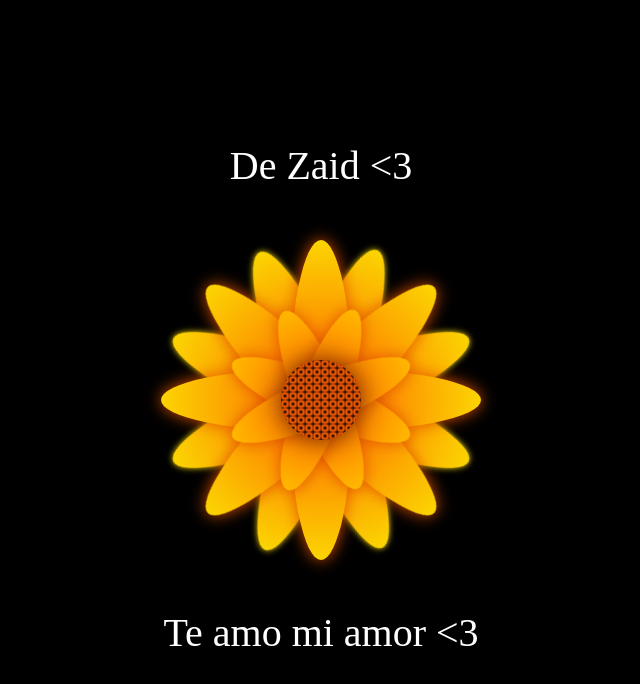
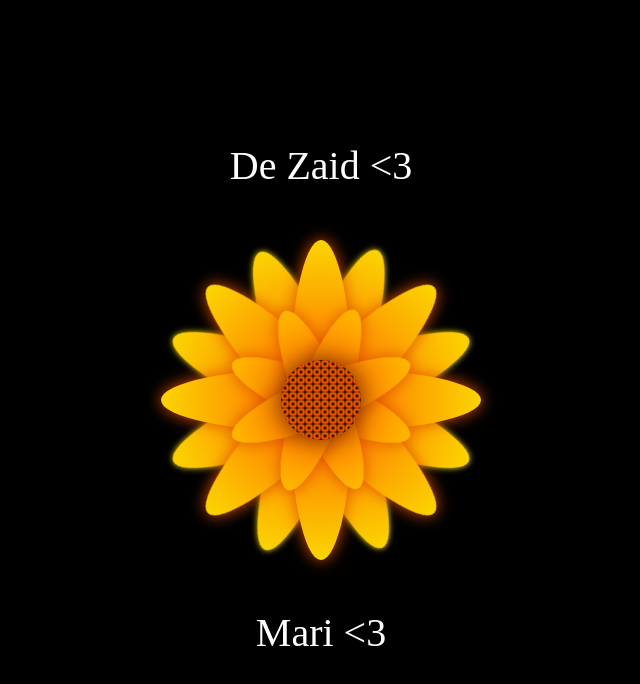
Before and after one commit to Zaid-0801/Anni-, a plain HTML site: page Flores amarillas/index.html in a window 1280 px wide. Shown: the whole page, without its empty margins (319-959 px from the left). Drawn offline with Linux system fonts and the light colour scheme.

Commit message:
Update index.html

```diff
--- a/Flores amarillas/index.html
+++ b/Flores amarillas/index.html
@@ -37,7 +37,8 @@
     </div>
     <div class="Petal3 p4">
     </div>
-    <div class="text-below">Te amo mi amor <3 </div>
+    <div class="text-below"> Mari <3 </div>
   </div>
 </body>
+
 </html>
```
